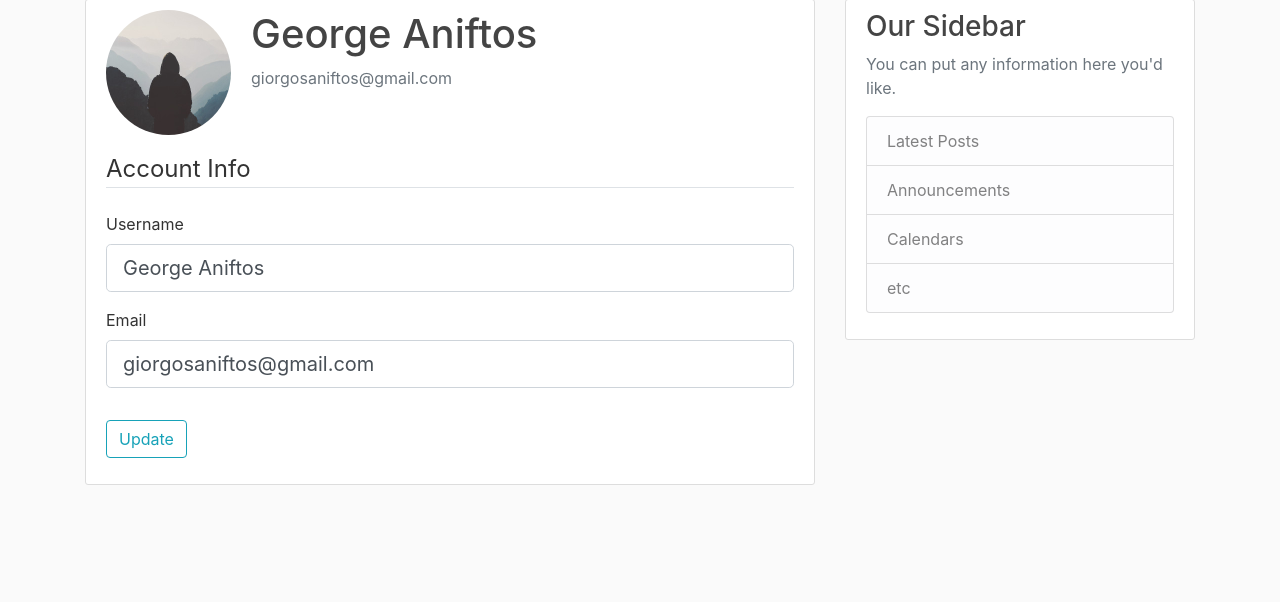
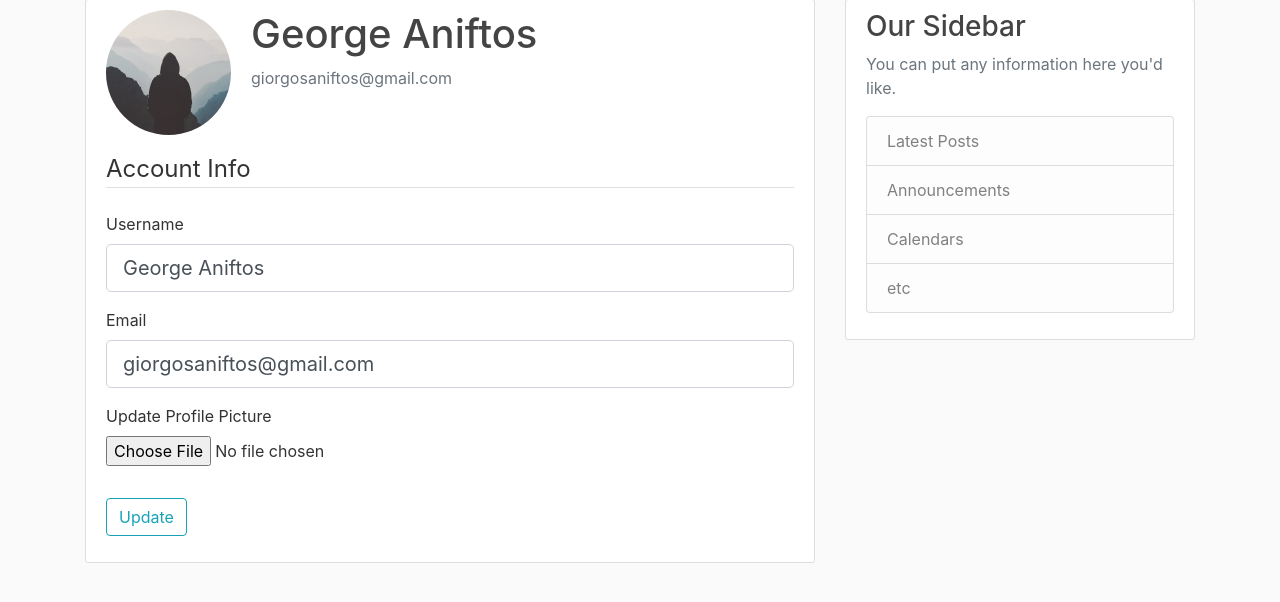
Before and after one commit to aniftos/flask, a Flask app: page /account in a window 1280 px wide. Shown: the part 81-683 px from the top of the page. Run offline with Flask 2, Linux system fonts and the light colour scheme; a user stored in the database is signed in; some libraries are stand-ins or nearby versions.

Commit message:
profile picture label

```diff
--- a/flaskblog/forms.py
+++ b/flaskblog/forms.py
@@ -1,4 +1,5 @@
 from flask_wtf import FlaskForm
+from flask_wtf.file import FileField, FileAllowed
 from flask_login import current_user
 from wtforms import StringField, PasswordField, SubmitField, BooleanField
 from wtforms.validators import DataRequired, Length, Email, EqualTo, ValidationError
@@ -39,6 +40,7 @@ class UpdateAccountForm(FlaskForm):
                             validators = [DataRequired(), Length(min=2,max=20)])
     email = StringField("Email",
                             validators=[DataRequired(), Email()])
+    picture = FileField('Update Profile Picture', validators=[FileAllowed(['jpg','png'])])
     submit = SubmitField('Update')
 
     def validate_username(self, username): #thats the format for validation
--- a/flaskblog/templates/account.html
+++ b/flaskblog/templates/account.html
@@ -8,7 +8,7 @@
                 <p class="text-secondary">{{ current_user.email }}</p>
             </div>
         </div>
-            <form method="POST" action="">
+            <form method="POST" action="" enctype="multipart/form-data">
                 {{ form.hidden_tag() }}
                 <fieldset class="form-group">
                     <legend class="border-bottom mb-4">Account Info</legend>
@@ -38,6 +38,15 @@
                             {{ form.email(class="form-control form-control-lg") }}
                         {% endif %}
                     </div>
+                    <div class = "form-group">
+                        {{ form.picture.label() }}
+                        {{ form.picture(class = "form-control-file") }}
+                        {% if form.picture.errors %}
+                            {% for error in form.picture.errors %}
+                                <span class="text-danger"> {{ error }} </span></br>
+                            {% endfor %}
+                        {% endif %}
+                    </div>
                 </fieldset>
                 <div class="form-group">
                     {{ form.submit(class="btn btn-outline-info") }}
```
